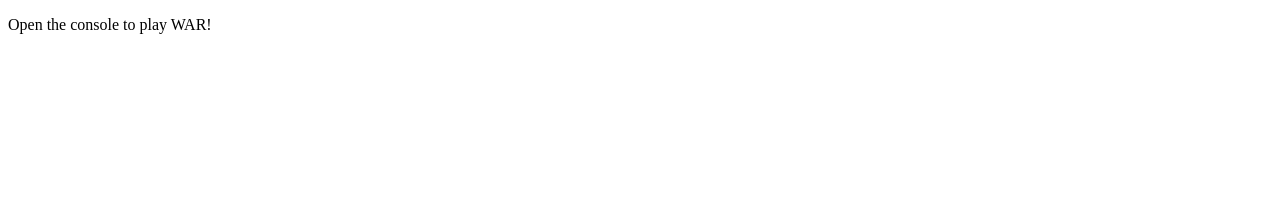
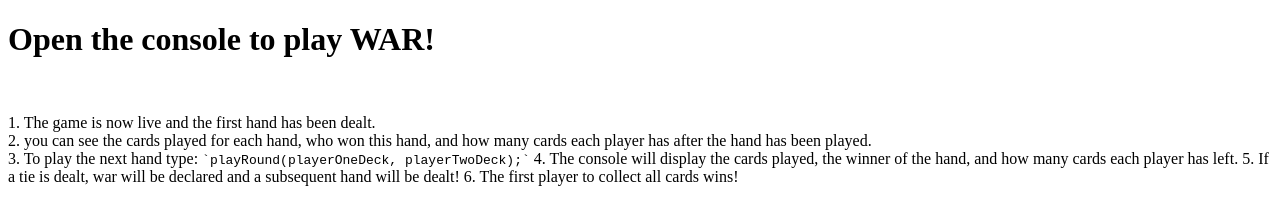
Before and after one commit to bryan-emerson/bryan-emerson.github.io, a plain HTML site: page index.html in a window 1280 px wide. Drawn offline with Linux system fonts and the light colour scheme.

Commit message:
deploy prep

```diff
--- a/index.html
+++ b/index.html
@@ -7,7 +7,16 @@
   <title>Game of War</title>
 </head>
 <body>
-  <p>Open the console to play WAR!</p>
+  <h1>Open the console to play WAR!</h1>
+  <br>
+  <p>
+    1. The game is now live and the first hand has been dealt.<br>
+    2. you can see the cards played for each hand, who won this hand, and how many cards each player has after the hand has been played.<br>
+    3. To play the next hand type:    <code>`playRound(playerOneDeck, playerTwoDeck);`</code>
+    4. The console will display the cards played, the winner of the hand, and how many cards each player has left.
+    5. If a tie is dealt, war will be declared and a subsequent hand will be dealt!
+    6. The first player to collect all cards wins!
+  </p>
   <script src="./script.js"></script>
 </body>
 </html>
```
